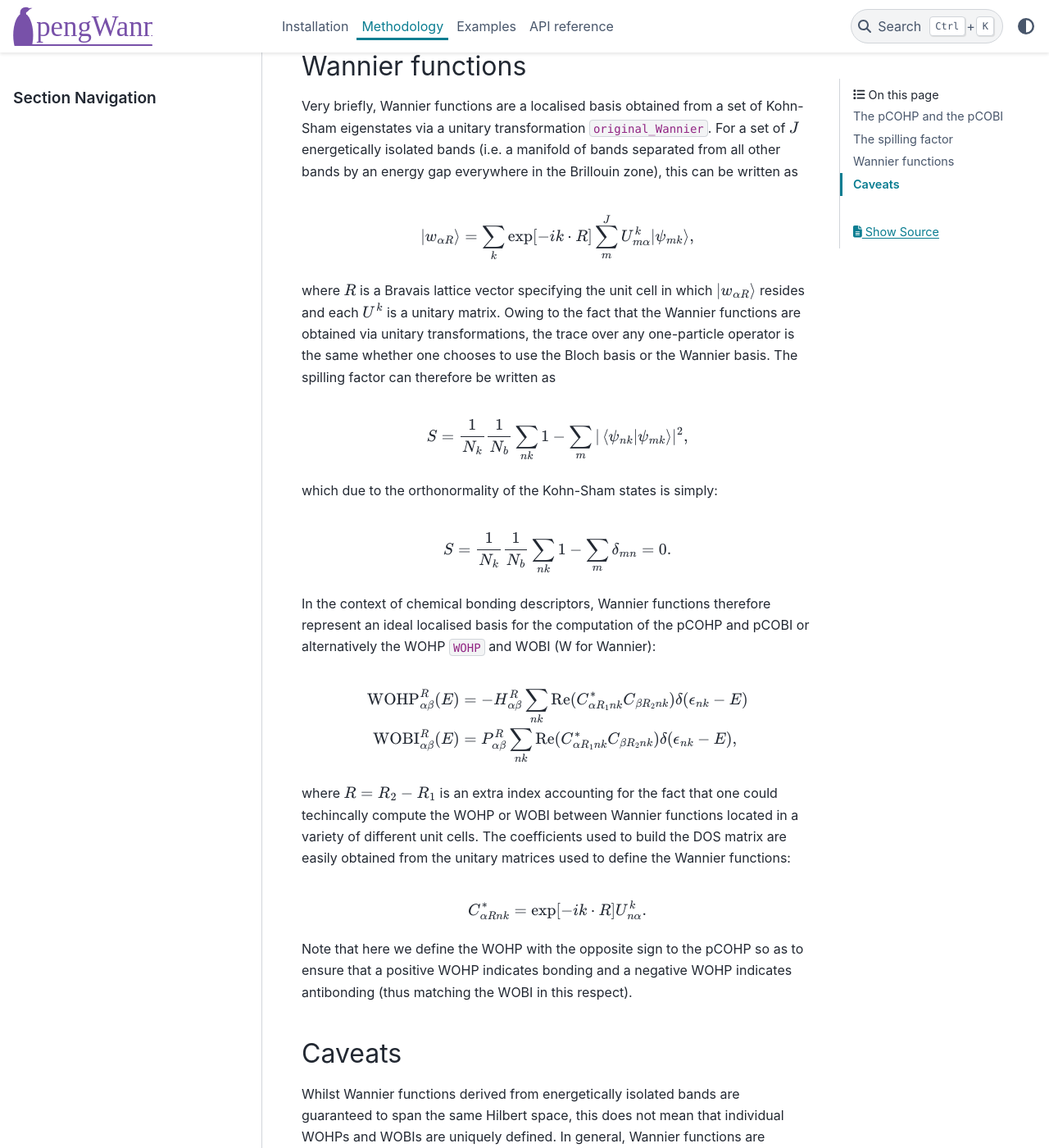
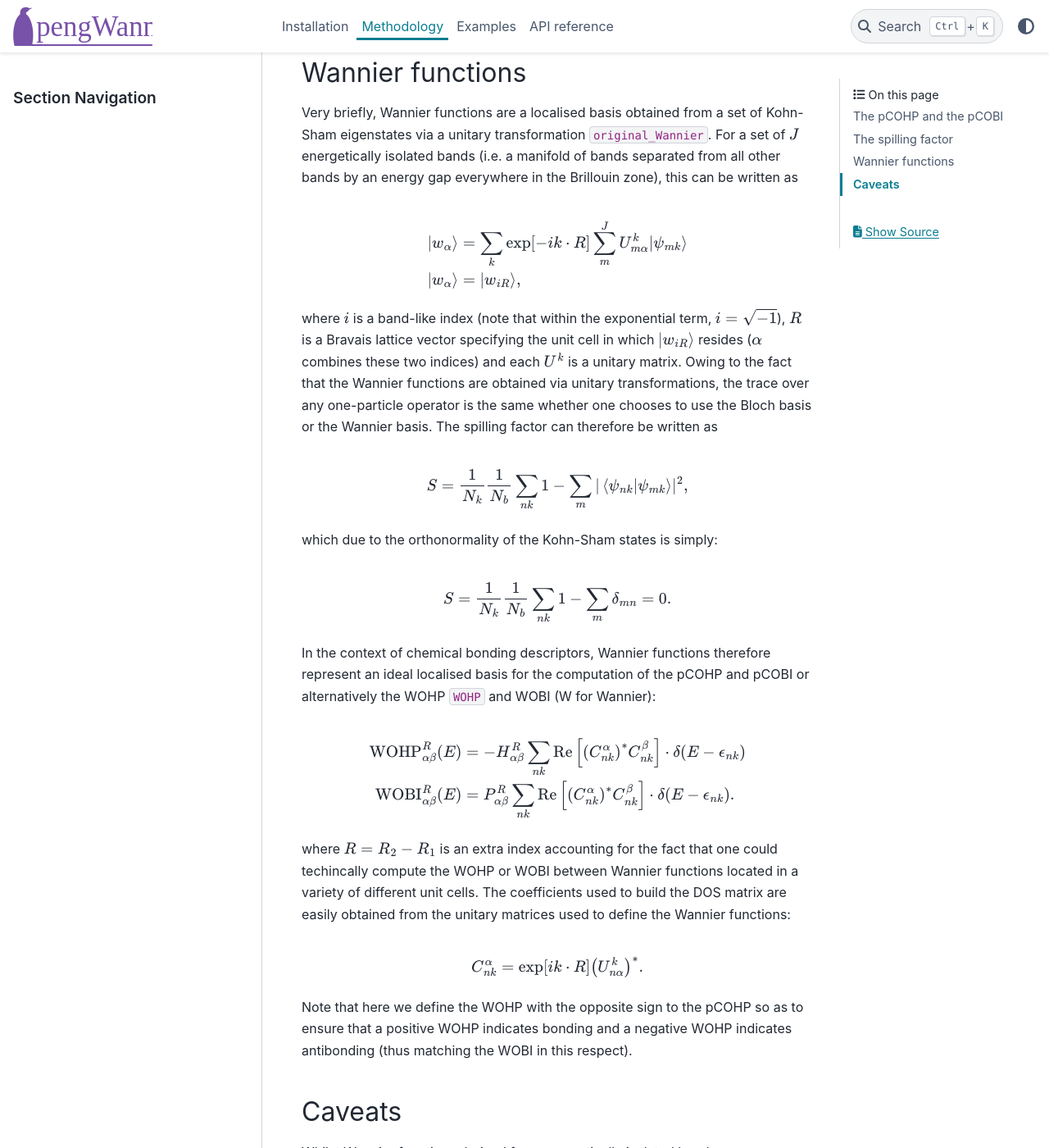
Before and after one commit to PatrickJTaylor/pengWann, a Sphinx documentation site: the page built from docs/methodology.md, in a window 1280 px wide and 1400 px high, scrolled down 1557 px. Shown: the whole window at 82% size. Built offline with Sphinx 7.4.7 and the PyData theme 0.15.4, drawn with Linux system fonts in a browser that asks for light colours; cross-references to code outside the pages are shown as plain code; some of the changed text lies outside the part shown.

Commit message:
Update methodology page with new notation

````diff
--- a/docs/methodology.md
+++ b/docs/methodology.md
@@ -6,12 +6,12 @@ The pCOHP and pCOBI are both local descriptors of chemical bonding defined by th
 
 ```{math}
 \begin{align}
-\mathrm{pCOHP}_{\alpha\beta}(E) &= H_{\alpha\beta}\sum_{nk}\mathrm{Re}(C^{*}_{\alpha nk}C_{\beta nk})\delta(\epsilon_{nk} - E) \\
-\mathrm{pCOBI}_{\alpha\beta}(E) &= P_{\alpha\beta}\sum_{nk}\mathrm{Re}(C^{*}_{\alpha nk}C_{\beta nk})\delta(\epsilon_{nk} - E).
+\mathrm{pCOHP}_{\alpha\beta}(E) &= H_{\alpha\beta}\sum_{nk}\mathrm{Re}\left[\left(C^{\alpha}_{nk}\right)^{*}C^{\beta}_{nk}\right]\cdot\delta(E - \epsilon_{nk}) \\
+\mathrm{pCOBI}_{\alpha\beta}(E) &= P_{\alpha\beta}\sum_{nk}\mathrm{Re}\left[\left(C^{\alpha}_{nk}\right)^{*}C^{\beta}_{nk}\right]\cdot\delta(E - \epsilon_{nk}).
 \end{align}
 ```
 
-In both of the equations above, each {math}`C_{\alpha nk}` is the coefficient resulting from the projection of the Kohn-Sham eigenstate {math}`\ket{\psi_{nk}}` onto the localised basis function {math}`\ket{\phi_{\alpha}}`. Together with {math}`\delta(\epsilon_{nk} - E)`, which is the density of states arising from {math}`\ket{\psi_{nk}}`, everything within the summation in both equations is referred to as the DOS matrix arising from local basis states {math}`\ket{\phi_{\alpha}}` and {math}`\ket{\phi_{\beta}}`. In the pCOHP, the sum over this DOS matrix is weighted by the corresponding element of the local basis Hamiltonian {math}`H_{\alpha\beta}`, whilst in the pCOBI it is weighted by {math}`P_{\alpha\beta}`, the relevant element of the local basis density matrix.
+In both of the equations above, each {math}`C^{\alpha}_{nk}` is the coefficient resulting from the projection of the Kohn-Sham eigenstate {math}`\ket{\psi_{nk}}` onto the localised basis function {math}`\ket{\phi_{\alpha}}`. Together with {math}`\delta(E - \epsilon_{nk})`, which is the density of states arising from {math}`\ket{\psi_{nk}}`, everything within the summation in both equations is referred to as the DOS matrix arising from local basis states {math}`\ket{\phi_{\alpha}}` and {math}`\ket{\phi_{\beta}}`. In the pCOHP, the sum over this DOS matrix is weighted by the corresponding element of the local basis Hamiltonian {math}`H_{\alpha\beta}`, whilst in the pCOBI it is weighted by {math}`P_{\alpha\beta}`, the relevant element of the local basis density matrix.
 
 Loosely speaking, the pCOHP is thought to be correlated with **bond strength**, whilst the pCOBI is thought to be correlated with **bond order** (or rather, the contribution to these two metrics by a given pair of basis functions). This is most clearly expressed by their integrals up to the Fermi level,
 
@@ -39,10 +39,13 @@ which takes value between 0 and 1. If the local basis spans the same Hilbert spa
 Very briefly, Wannier functions are a localised basis obtained from a set of Kohn-Sham eigenstates via a unitary transformation {footcite:p}`original_Wannier`. For a set of {math}`J` energetically isolated bands (i.e. a manifold of bands separated from all other bands by an energy gap everywhere in the Brillouin zone), this can be written as
 
 ```{math}
-\ket{w_{\alpha R}} = \sum_{k}\exp[-ik\cdot R]\sum^{J}_{m} U^{k}_{m\alpha}\ket{\psi_{mk}},
+\begin{align}
+\ket{w_{\alpha}} &= \sum_{k}\exp[-ik\cdot R]\sum^{J}_{m} U^{k}_{m\alpha}\ket{\psi_{mk}} \\
+\ket{w_{\alpha}} &= \ket{w_{iR}},
+\end{align}
 ```
 
-where {math}`R` is a Bravais lattice vector specifying the unit cell in which {math}`\ket{w_{\alpha R}}` resides and each {math}`U^{k}` is a unitary matrix. Owing to the fact that the Wannier functions are obtained via unitary transformations, the trace over any one-particle operator is the same whether one chooses to use the Bloch basis or the Wannier basis. The spilling factor can therefore be written as
+where {math}`i` is a band-like index (note that within the exponential term, {math}`i = \sqrt{-1}`), {math}`R` is a Bravais lattice vector specifying the unit cell in which {math}`\ket{w_{iR}}` resides ({math}`\alpha` combines these two indices) and each {math}`U^{k}` is a unitary matrix. Owing to the fact that the Wannier functions are obtained via unitary transformations, the trace over any one-particle operator is the same whether one chooses to use the Bloch basis or the Wannier basis. The spilling factor can therefore be written as
 
 ```{math}
 S = \frac{1}{N_{k}}\frac{1}{N_{b}}\sum_{nk} 1 - \sum_{m}|\braket{\psi_{nk}|\psi_{mk}}|^{2},
@@ -58,15 +61,15 @@ In the context of chemical bonding descriptors, Wannier functions therefore repr
 
 ```{math}
 \begin{align}
-\mathrm{WOHP}^{R}_{\alpha\beta}(E) &= -H^{R}_{\alpha\beta}\sum_{nk}\mathrm{Re}(C^{*}_{\alpha R_{1}nk}C_{\beta R_{2}nk})\delta(\epsilon_{nk} - E) \\
-\mathrm{WOBI}^{R}_{\alpha\beta}(E) &= P^{R}_{\alpha\beta}\sum_{nk}\mathrm{Re}(C^{*}_{\alpha R_{1}nk}C_{\beta R_{2}nk})\delta(\epsilon_{nk} - E),
+\mathrm{WOHP}^{R}_{\alpha\beta}(E) &= -H_{\alpha\beta}^{R}\sum_{nk}\mathrm{Re}\left[\left(C^{\alpha}_{nk}\right)^{*}C^{\beta}_{nk}\right]\cdot\delta(E - \epsilon_{nk}) \\
+\mathrm{WOBI}^{R}_{\alpha\beta}(E) &= P_{\alpha\beta}^{R}\sum_{nk}\mathrm{Re}\left[\left(C^{\alpha}_{nk}\right)^{*}C^{\beta}_{nk}\right]\cdot\delta(E - \epsilon_{nk}).
 \end{align}
 ```
 
 where {math}`R = R_{2} - R_{1}` is an extra index accounting for the fact that one could techincally compute the WOHP or WOBI between Wannier functions located in a variety of different unit cells. The coefficients used to build the DOS matrix are easily obtained from the unitary matrices used to define the Wannier functions:
 
 ```{math}
-C^{*}_{\alpha Rnk} = \exp[-ik\cdot R]U^{k}_{n\alpha}.
+C^{\alpha}_{nk} = \exp[ik \cdot R]\left(U^{k}_{n\alpha}\right)^{*}.
 ```
 
 Note that here we define the WOHP with the opposite sign to the pCOHP so as to ensure that a positive WOHP indicates bonding and a negative WOHP indicates antibonding (thus matching the WOBI in this respect).
````
Also changed, not shown: other parts of docs/methodology.md (+1 -1 lines).
